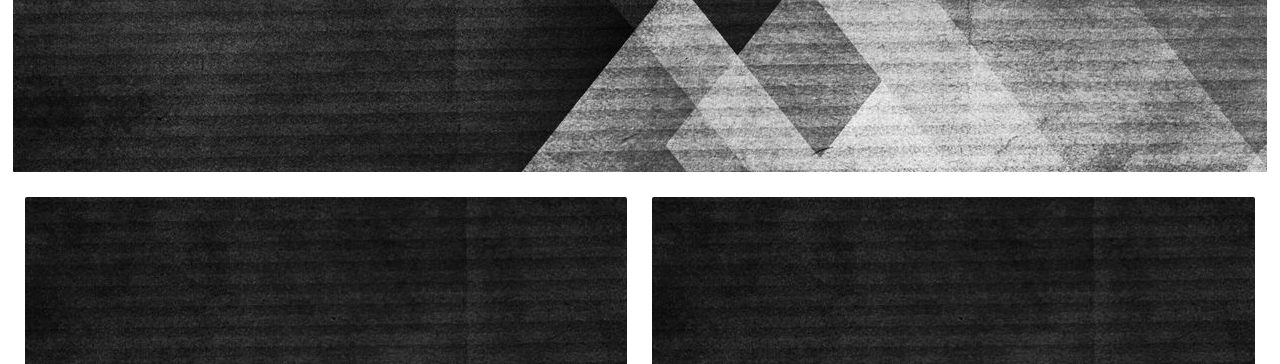
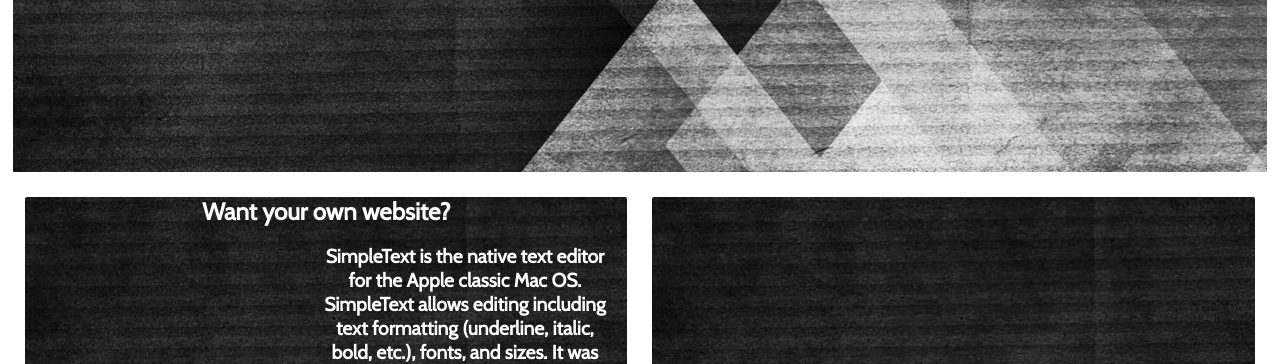
Before and after one commit to Varbin1727/Varbin1727.github.io, a plain HTML site: page index.html in a window 1280 px wide. Shown: the part 436-800 px from the top of the page. Drawn offline with nearby package versions, Linux system fonts and the light colour scheme.

Commit message:
Revert "Edit"
This reverts commit 02833048321f9b0d006498946853e328440bdcb8.

```diff
--- a/index.html
+++ b/index.html
@@ -25,7 +25,8 @@
 </center>
 <center>
 <div id="VerticalPanelBackgraund">
-<div id="VerticalPanel"><h2 id="VerticalTitleText"></h2><h3 id="VertivalInfoText">
+<div id="VerticalPanel"><h2 id="VerticalTitleText">Want your own website?</h2><h3 id="VertivalInfoText">SimpleText is the native text editor for the Apple classic Mac OS. SimpleText allows editing including text formatting (underline, italic, bold, etc.), fonts, and sizes. It was developed to integrate the features included in the different versions of TeachText that were created by various software development groups within Apple.
+
 </h3></div>
 <div id="VerticalPanel"><!--<audio id="AudioPanel" src="1.mp3" controls="controls"></audio>--></div>
 </div>
```
